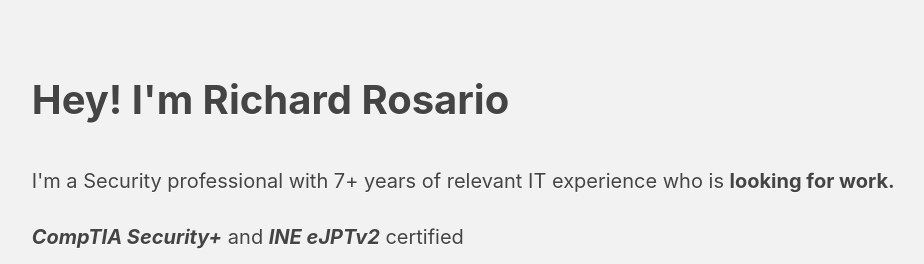
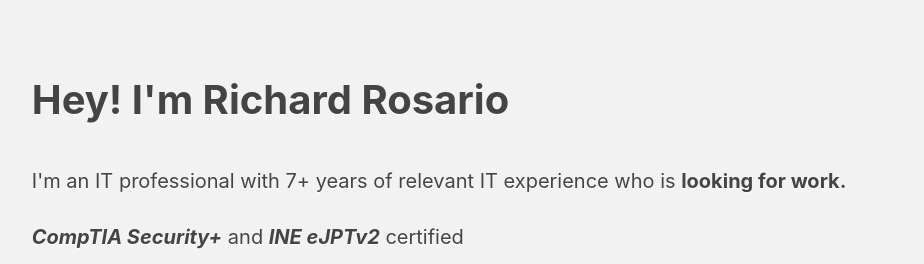
Before and after one commit to richrosario/richrosario.github.io, a plain HTML site: page index.html in a window 1280 px wide. Shown: the top 264 px of the page, without its empty margins (141-1065 px from the left). Drawn offline with Linux system fonts and the light colour scheme.

```diff
--- a/index.html
+++ b/index.html
@@ -16,7 +16,7 @@
         <header>
             <h1>Hey! I'm Richard Rosario</h1>
             <div>
-                <p>I'm a Security professional with 7+ years of relevant IT experience who is <strong>looking for work.</strong> </p>
+                <p>I'm an IT professional with 7+ years of relevant IT experience who is <strong>looking for work.</strong> </p>
                 <p><strong><i>CompTIA Security+</i></strong> and <strong><i>INE eJPTv2</i></strong> certified </p>
             </div>
         </header>
```
